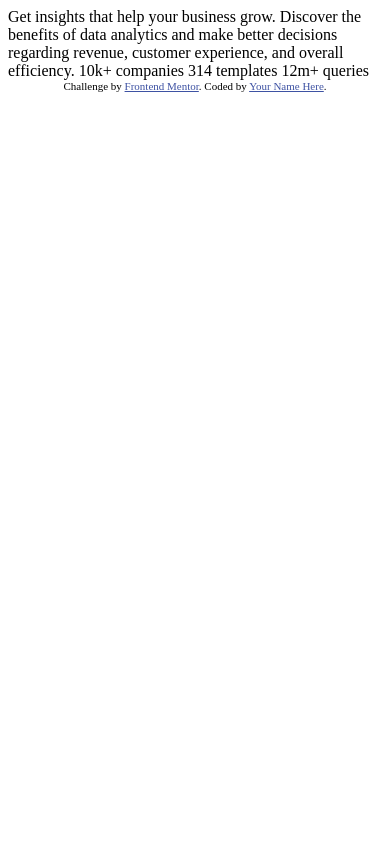
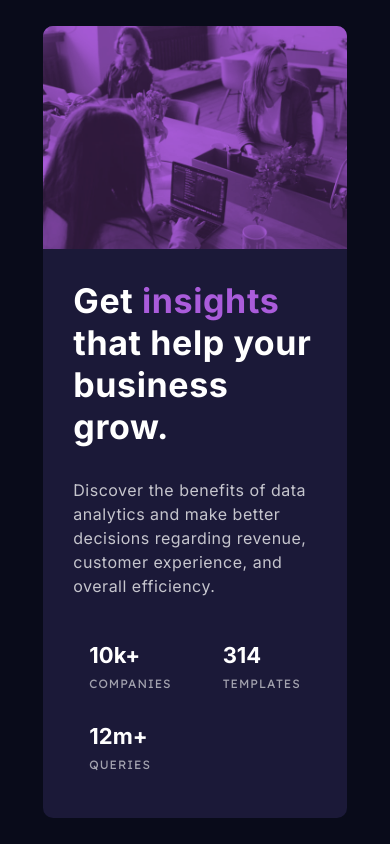
Before and after one commit to eduardozamit/card-component, a plain HTML site: page index.html in a window 390 px wide. Drawn offline with Linux system fonts and the light colour scheme.

Commit message:
first commit

```diff
--- a/index.html
+++ b/index.html
@@ -3,31 +3,44 @@
 <head>
   <meta charset="UTF-8">
   <meta name="viewport" content="width=device-width, initial-scale=1.0"> <!-- displays site properly based on user's device -->
-
+  <link rel="preconnect" href="https://fonts.googleapis.com">
+  <link rel="preconnect" href="https://fonts.gstatic.com" crossorigin>
+  <link href="https://fonts.googleapis.com/css2?family=Inter:wght@400;700&family=Lexend+Deca&display=swap" rel="stylesheet">
   <link rel="icon" type="image/png" sizes="32x32" href="./images/favicon-32x32.png">
 
   <title>Frontend Mentor | Stats preview card component</title>
 
-  <!-- Feel free to remove these styles or customise in your own stylesheet 👍 -->
-  <style>
-    .attribution { font-size: 11px; text-align: center; }
-    .attribution a { color: hsl(228, 45%, 44%); }
-  </style>
+  <link rel="stylesheet" href="styles.css">
 </head>
 <body>
-
-  Get insights that help your business grow.
-
-  Discover the benefits of data analytics and make better decisions regarding revenue, customer
-  experience, and overall efficiency.
-
-  10k+ companies
-  314 templates
-  12m+ queries
-
-  <div class="attribution">
-    Challenge by <a href="https://www.frontendmentor.io?ref=challenge" target="_blank">Frontend Mentor</a>.
-    Coded by <a href="#">Your Name Here</a>.
-  </div>
+    <div class="container">
+      <div class="wrapper">
+        <div class="text-component">
+          <div class="block">
+            <h1 class="title">Get <span>insights</span> that help your business grow.</h1>
+            <p class="subtitle">Discover the benefits of data analytics and make better decisions regarding revenue, customer experience, and overall efficiency.</p>
+            <div class="stats">
+              <div class="stat-block">
+                <p class="stat-num">10k+</p>
+                <p class="stat-title">companies</p>
+              </div>
+              <div class="stat-block">
+                <p class="stat-num">314</p>
+                <p class="stat-title">templates</p>
+              </div>
+              <div class="stat-block">
+                <p class="stat-num">12m+</p>
+                <p class="stat-title">queries</p>
+              </div>
+            </div>
+          </div>
+        </div>
+        <div class="img-component">
+          <img class="img-desktop" src="./images/image-header-desktop.jpg" alt="hero-img">
+          <img class="img-mobile" src="./images/image-header-mobile.jpg" alt="hero-img">
+          <div class="pink"></div>
+        </div>
+      </div>
+    </div>
 </body>
 </html>
--- /dev/null
+++ b/styles.css
@@ -0,0 +1,296 @@
+* {
+    margin: 0;
+    padding: 0;
+    box-sizing: border-box;
+}
+
+html {
+    font-size: 62.5%;
+}
+
+body {
+    font-family: 'Inter', sans-serif;
+    /* font-family: 'Lexend Deca', sans-serif; */
+    background-color: hsl(233, 47%, 7%);
+}
+
+.container {
+     /* border: 1px solid white;  */
+    height: 100%;
+    display: flex;
+    align-items: center;
+    justify-content: center;
+}
+
+.wrapper {
+    background-color: hsl(244, 38%, 16%);
+    display: flex;
+    align-items: stretch;
+    justify-content: center;
+    border-radius: 1.0rem;
+    max-width: 78%;
+    max-width: 1140px;
+    margin: 5%;
+}
+
+.text-component {
+    height: auto;
+    display: flex;
+    flex-direction: column;
+    justify-content: space-between;
+    padding: 6%;
+}
+
+.block {
+    display: flex;
+    flex-direction: column;
+    justify-content: space-between;
+    height: 100%;
+    width: 85%;
+}
+
+h1 {
+
+    color: hsl(0, 0%, 100%);
+    font-size: 3.4rem;
+    margin-bottom: 2.8rem;
+    line-height: 4.2rem;
+    letter-spacing: 0.6px;
+}
+
+span {
+    color: hsl(277, 64%, 61%);
+}
+
+.subtitle {
+    color: hsla(0, 0%, 100%, 0.75);
+    font-size: 1.4rem;
+    line-height: 2.4rem;
+    letter-spacing: 0.5;
+}
+
+.stats {
+    display: flex;
+    align-items: center;
+    justify-content: space-between;
+    margin-top: 4.0rem;
+}
+
+.stat-block {
+    display: flex;
+    flex-direction: column;
+    justify-content: flex-start;
+}
+
+.stat-num {
+    color: hsl(0, 0%, 100%);
+    font-size: 2.2rem;
+    font-weight: bold;
+}
+
+.stat-title {
+    color: hsla(0, 0%, 100%, 0.6);
+    text-transform: uppercase;
+    letter-spacing: 0.1rem;
+    font-size: 1.2rem;
+    font-family: 'Lexend Deca', sans-serif;
+    margin-top: 0.8rem;
+}
+
+.img-component {
+    background-color: hsl(277, 64%, 61%);
+    border-radius: 0 1rem 1rem 0;
+    position: relative;
+}
+
+img {
+    height: 100%;
+    mix-blend-mode: multiply;
+}
+
+.img-mobile {
+    display: none;
+}
+
+.pink {
+    background-color: hsl(277, 64%, 61%);
+    width: 100%;
+    height: 100%;
+    position: absolute;
+    top: 0;
+    left: 0;
+    opacity: 0.25;
+    border-radius: 0 1rem 1rem 0;;
+}
+
+@media screen and (max-width: 375px) {
+    .container {
+        height: 100vh;
+        display: flex;
+        align-items: center;
+        justify-content: center;
+    }
+
+    .wrapper {
+        display: flex;
+        flex-direction: column;
+        max-width: 88%;
+    }
+
+    .stats {
+        display: flex;
+        flex-direction: column;
+    }
+
+    .stat-block {
+        display: flex;
+        flex-direction: column;
+        align-items: center;
+        margin: 1.6rem;
+    }
+
+    .img-component {
+        order: 1;
+        border-radius: 1rem 1rem 0 0;
+    }
+
+    img {
+        border-radius: 1rem 1rem 0 0;
+    }
+
+    .img-desktop {
+        display: none;
+    }
+
+    .img-mobile {
+        display: block;
+        width: 100%;
+    }
+
+    .pink {
+        border-radius: 1rem 1rem 0 0;
+    }
+
+    .text-component {
+        order: 2;
+        padding: 10%;
+    }
+
+    h1 {
+        font-size: 2.6rem;
+        text-align: center;
+        line-height: 3.6rem;
+        margin-bottom: 1.2rem;
+    }
+
+    .subtitle {
+        text-align: center;
+        width: 100%;
+    }
+}
+
+@media screen and (max-width: 1050px) {
+    .stat-title {
+        font-size: 1.1rem;
+
+    }
+
+    .text-component {
+
+    }
+
+    .block {
+        width: 100%;
+    }
+
+    h1{
+        font-size: 3.2rem;
+        line-height: 3.8rem;
+        margin-bottom: 2rem;
+    }
+
+    .subtitle {
+        width: 100%;
+        font-size: 1.6rem;
+        line-height: 2.4rem;
+        letter-spacing: 0.5px;
+    }
+}
+
+@media screen and (max-width: 980px){
+    .container {
+        /* border: 1px solid white; */
+        height: 100%;
+        min-height: 100vh;
+        display: flex;
+        align-items: center;
+        justify-content: center;
+    }
+    .wrapper {
+        display: flex;
+        flex-direction: column;
+        max-width: 78%;
+        margin: 3% 0;
+    }
+
+    .stats {
+        flex-wrap: wrap;
+    }
+
+    .stat-block {
+        display: flex;
+        flex-direction: column;
+        margin: 1.6rem;
+    }
+
+    .text-component {
+        order: 2;
+        padding: 10%;
+    }
+
+    .block {
+        width: 100%;
+    }
+
+    h1 {
+        font-size: 3.4rem;
+        margin-bottom: 3.0rem;
+        line-height: 4.2rem;
+        letter-spacing: 0.6px;
+   }
+
+   .subtitle {
+    width: 100%;
+    }
+
+    .stats {
+        margin-top: 2.8rem;
+    }
+
+    .stat-title {
+        font-size: 1.2rem;
+    }
+
+    .img-component {
+        border-radius: 1rem 1rem 0 0;
+        order: 1;
+    }
+
+    img {
+        border-radius: 1rem 1rem 0 0;
+    }
+
+    .img-desktop {
+        display: none;
+    }
+
+    .img-mobile {
+        display: block;
+        width: 100%;
+
+    }
+
+    .pink {
+        border-radius: 1rem 1rem 0 0;
+    }
+}
```
Also changed, not shown: images/print-1.png (added), 3 other files.
